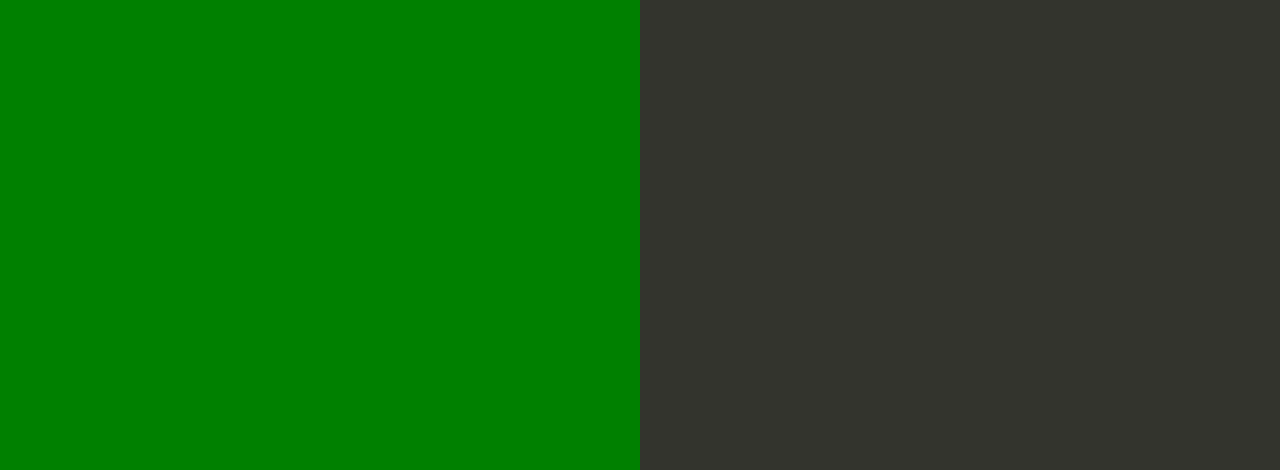
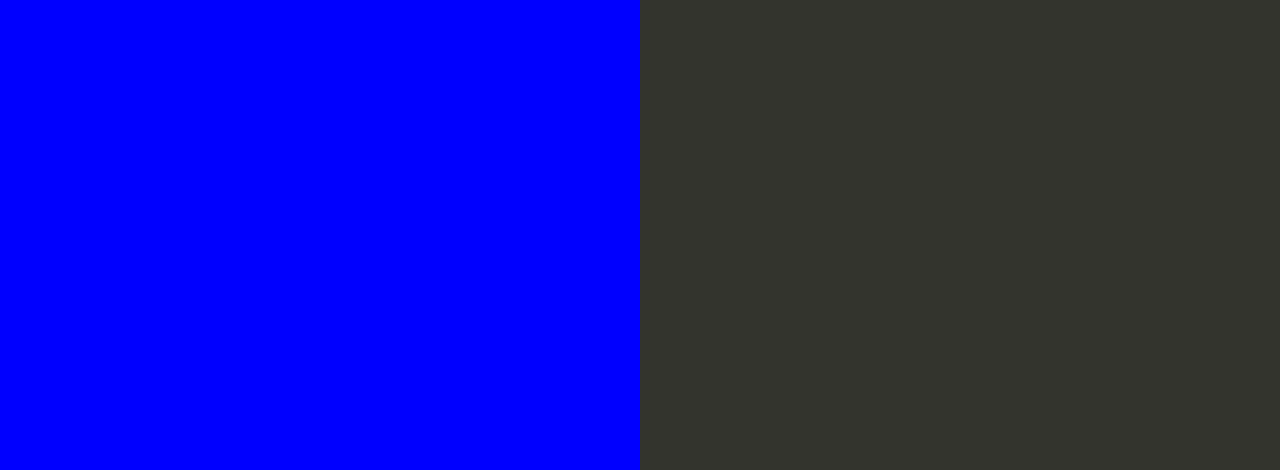
Before and after one commit to prasadgangarde/nodejsrepo, a website: page index.html in a window 1280 px wide. Shown: the part 330-800 px from the top of the page. Drawn offline with Linux system fonts and the light colour scheme.

Commit message:
Updated the Colour and heading

```diff
--- a/index.html
+++ b/index.html
@@ -1,7 +1,7 @@
 <!DOCTYPE html>
 <html>
   <head>
-    <title>Elastic Beanstalk</title>
+    <title>FIS GLobal</title>
     <style>
       body {
         color: #ffffff;
@@ -35,7 +35,7 @@
 
         text-align: right;
         padding-top: 11em;
-        background-color:Green;
+        background-color:Blue;
 
       }
       .textColumn p {
```
